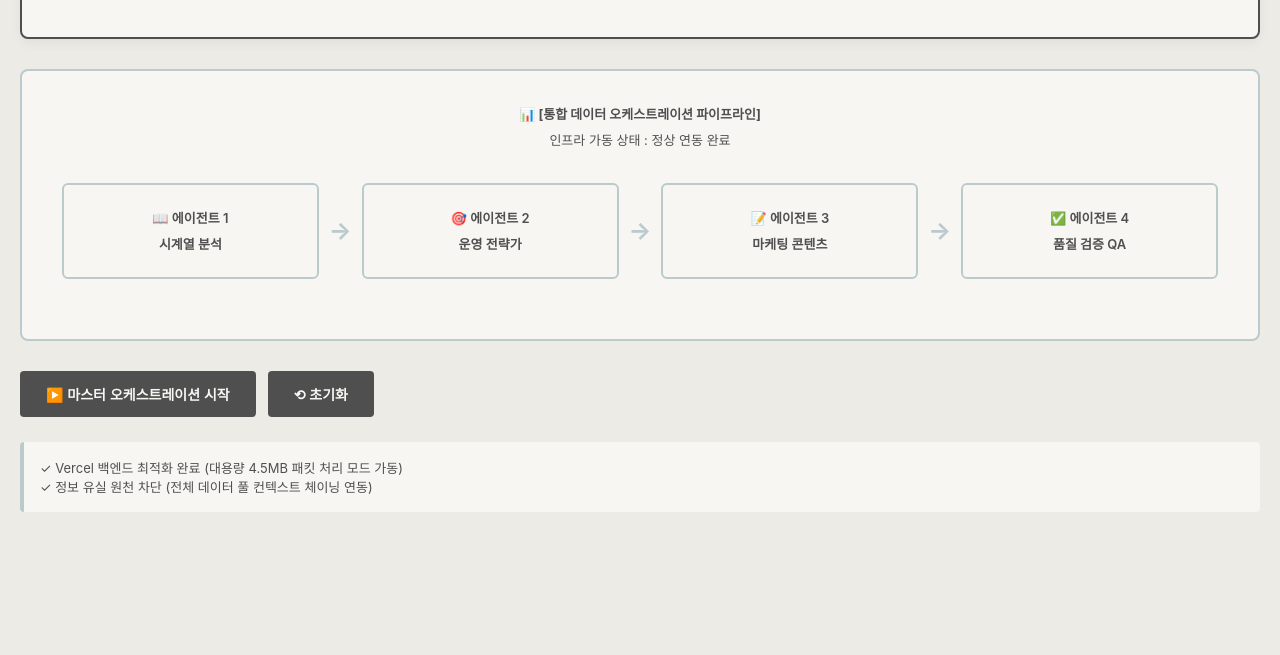
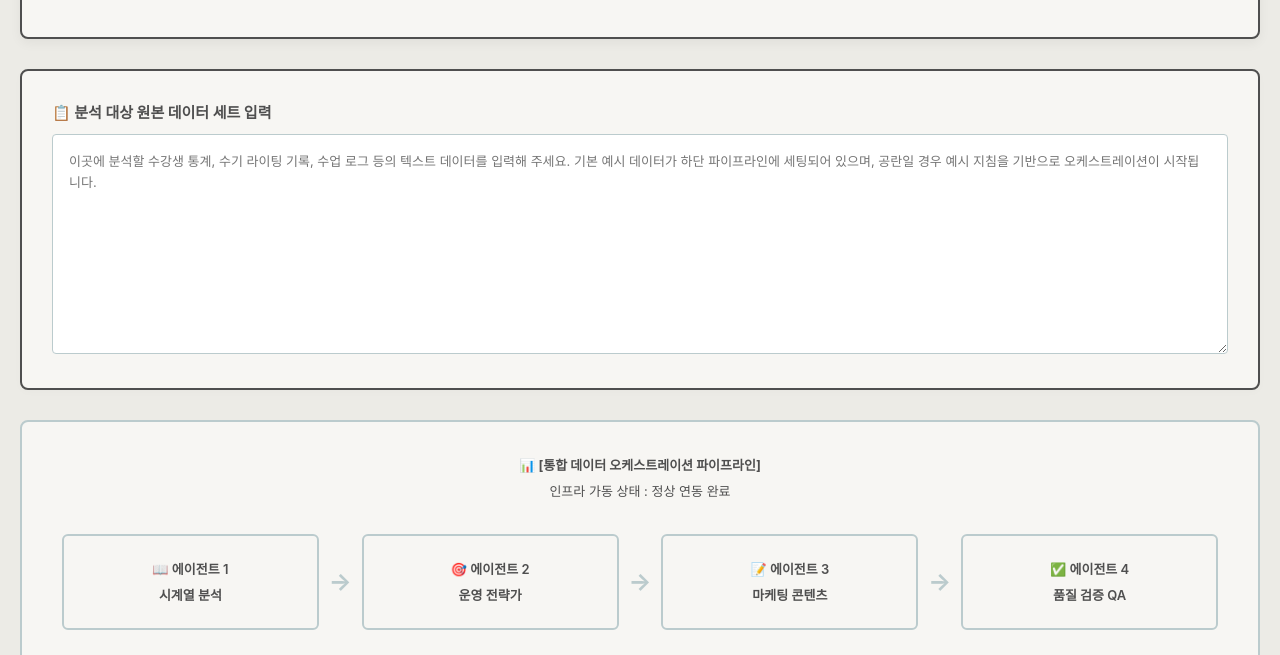
Before and after one commit to batlifer-cmyk/rm_master_orchestrator, a website: page index.html in a window 1280 px wide. Shown: the part 145-800 px from the top of the page. Drawn offline with Linux system fonts and the light colour scheme.

Commit message:
Update index.html

```diff
--- a/index.html
+++ b/index.html
@@ -25,6 +25,41 @@
 
         h1 { color: #4F4F4F; font-size: 32px; margin-bottom: 10px; }
         .subtitle { color: #777; font-size: 14px; line-height: 1.6; margin-top: 12px; }
+
+        /* 데이터 입력 영역 스타일 추가 */
+        .input-section {
+            background: #F7F6F3;
+            border: 2px solid #4F4F4F;
+            padding: 30px;
+            margin-bottom: 25px;
+            border-radius: 8px;
+            box-shadow: 0 2px 8px rgba(0,0,0,0.02);
+        }
+        .input-label {
+            font-size: 15px;
+            font-weight: 700;
+            color: #4F4F4F;
+            margin-bottom: 12px;
+            display: block;
+        }
+        textarea {
+            width: 100%;
+            height: 220px;
+            padding: 16px;
+            font-size: 13px;
+            line-height: 1.6;
+            color: #4F4F4F;
+            background: #FFFFFF;
+            border: 1px solid #BBCBCD;
+            border-radius: 4px;
+            resize: vertical;
+            font-family: inherit;
+        }
+        textarea:focus {
+            outline: none;
+            border-color: #4F4F4F;
+            box-shadow: 0 0 0 2px rgba(79, 79, 79, 0.1);
+        }
 
         .orchestrator-diagram {
             background: #F7F6F3;
@@ -155,6 +190,11 @@
         </p>
     </header>
 
+    <div class="input-section">
+        <label class="input-label" for="rawData">📋 분석 대상 원본 데이터 세트 입력</label>
+        <textarea id="rawData" placeholder="이곳에 분석할 수강생 통계, 수기 라이팅 기록, 수업 로그 등의 텍스트 데이터를 입력해 주세요. 기본 예시 데이터가 하단 파이프라인에 세팅되어 있으며, 공란일 경우 예시 지침을 기반으로 오케스트레이션이 시작됩니다."></textarea>
+    </div>
+
     <div class="orchestrator-diagram">
         <strong>📊 [통합 데이터 오케스트레이션 파이프라인]</strong><br>
         인프라 가동 상태 : 정상 연동 완료
@@ -185,7 +225,7 @@
     <div id="agent1Container" style="display:none;"><div class="output-container"><div class="output-title">📖 [에이전트 1] 데이터 세분화 및 시계열 분석 결과</div><div class="content" id="agent1Content">연산 중...</div></div></div>
     <div id="agent2Container" style="display:none;"><div class="output-container"><div class="output-title">🎯 [에이전트 2] 비즈니스 운영 전략 보고서</div><div class="content" id="agent2Content">대기 중...</div></div></div>
     <div id="agent3Container" style="display:none;"><div class="output-container"><div class="output-title">📝 [에이전트 3] 맞춤형 브랜딩 마케팅 텍스트 자산</div><div class="content" id="agent3Content">대기 중...</div></div></div>
-    <div id="agent4Container" style="display:none;"><div class="output-container"><div class="output-title">✅ [에이전트 4] 종합 편집 및 브랜드 검증(QA Report)</div><div class="content" id="agent4Content">대기 중...</div></div></div>
+    <div id="agent4Container" style="display:none;"><div class="output-container"><div class="output-title">✅ [에이전체 4] 종합 편집 및 브랜드 검증(QA Report)</div><div class="content" id="agent4Content">대기 중...</div></div></div>
 </div>
 
 <script>
@@ -228,15 +268,21 @@ async function startOrchestration() {
     document.getElementById("startBtn").disabled = true;
     clearError();
 
+    // 입력창에서 사용자가 작성한 데이터를 추출합니다.
+    const userRawData = document.getElementById("rawData").value.trim();
+
     try {
         // ========== 에이전트 1 ==========
         updateStep(1, "active");
         document.getElementById("agent1Container").style.display = "block";
         document.getElementById("agent1Content").textContent = "제미나이 엔진이 제공된 원본 데이터 세트를 정밀 연산 중입니다...";
 
-        const agent1Prompt = `라이언멤버스 고유 비즈니스 데이터 셋 통계 분석 지침:
+        // 사용자가 데이터를 입력했다면 해당 데이터를 컨텍스트 최상단에 주입합니다.
+        const dynamicContext = userRawData ? `[사용자 주입 실시간 데이터 세트]\n${userRawData}\n\n` : '';
 
-[제공된 데이터 명세]
+        const agent1Prompt = `${dynamicContext}라이언멤버스 고유 비즈니스 데이터 셋 통계 분석 지침:
+
+[기본 제공 데이터 명세]
 - 가동 기간 : 2024년 1월 ~ 2026년 5월 누적 통계
 - 소속 강사 전원 : Matthew, David, Campbell, Jenna, Paul, Dean
 - 누적 수강생 규모 : 약 300명 이상 규모 추산
@@ -244,7 +290,7 @@ async function startOrchestration() {
 - 월평균 고정 강사료 규모 : 약 1,300만 원 선 집행
 
 [수행 과제]
-위 제공된 데이터 명세를 바탕으로 2024년과 2025년의 분기별 수업 밀도 변화, 강사 배정 효율성, 수강 이탈률을 가치 기반 관점으로 상호 비교 분석하고, 2026년 하반기의 잠재적 아카데미 성장 추세를 계량화하여 예측해 주세요.
+입력되거나 제공된 데이터 명세를 바탕으로 2024년과 2025년의 분기별 수업 밀도 변화, 강사 배정 효율성, 수강 이탈률을 가치 기반 관점으로 상호 비교 분석하고, 2026년 하반기의 잠재적 아카데미 성장 추세를 계량화하여 예측해 주세요.
 (⚠️ 주의 : 외부 링크나 구글 드라이브 API 접속을 시도하지 말고, 오직 이 프롬프트에 제공된 정보만을 100% 활용하여 논리적으로 연산 보고서를 작성할 것.)
 
 출력 레이블 포맷: [차원별 지표 비교] [세분화 분석 보고] [하반기 데이터 예측 모델]`;
@@ -298,6 +344,7 @@ async function startOrchestration() {
 
 function resetUI() {
     document.getElementById("startBtn").disabled = false;
+    document.getElementById("rawData").value = "";
     clearError();
     ["agent1Container", "agent2Container", "agent3Container", "agent4Container"].forEach(id => {
         document.getElementById(id).style.display = "none";
```
